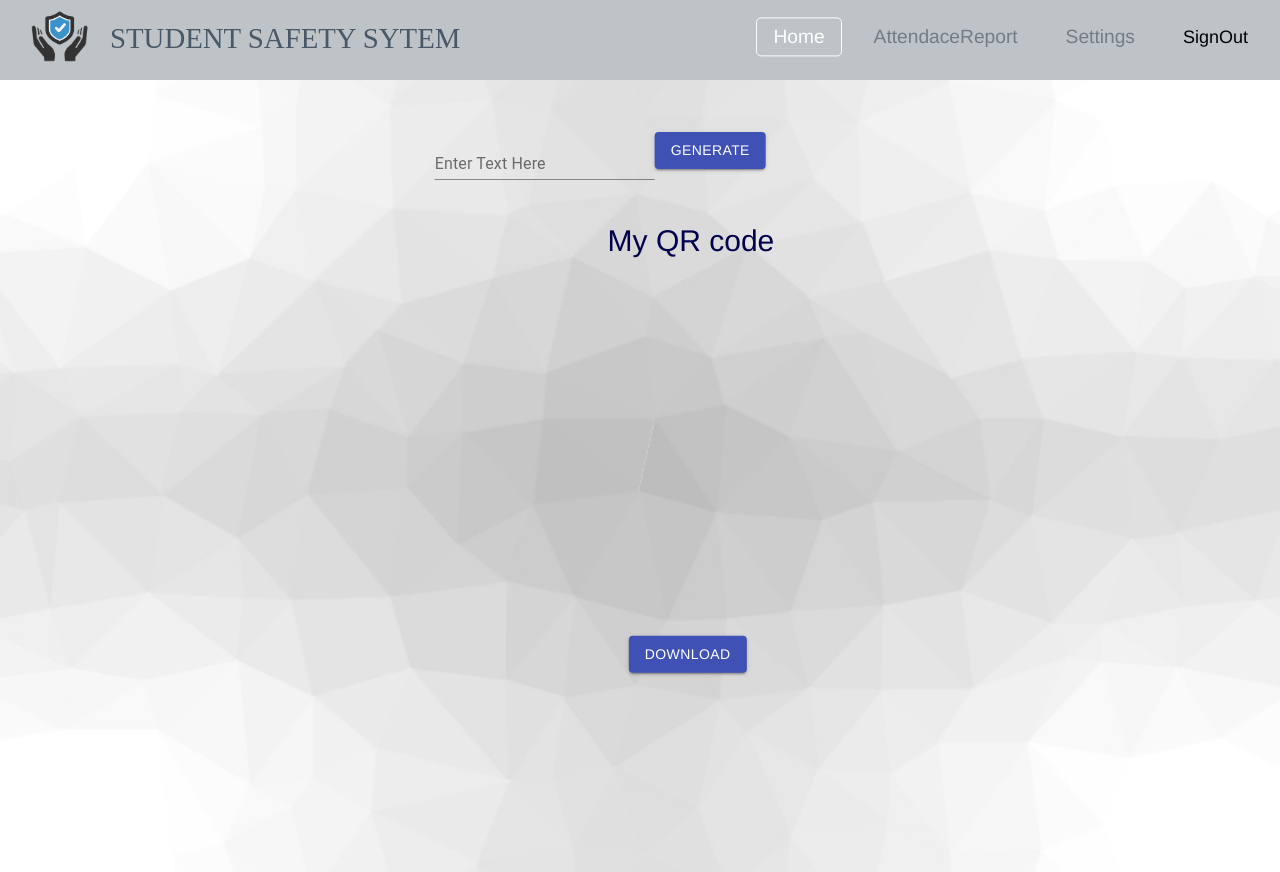
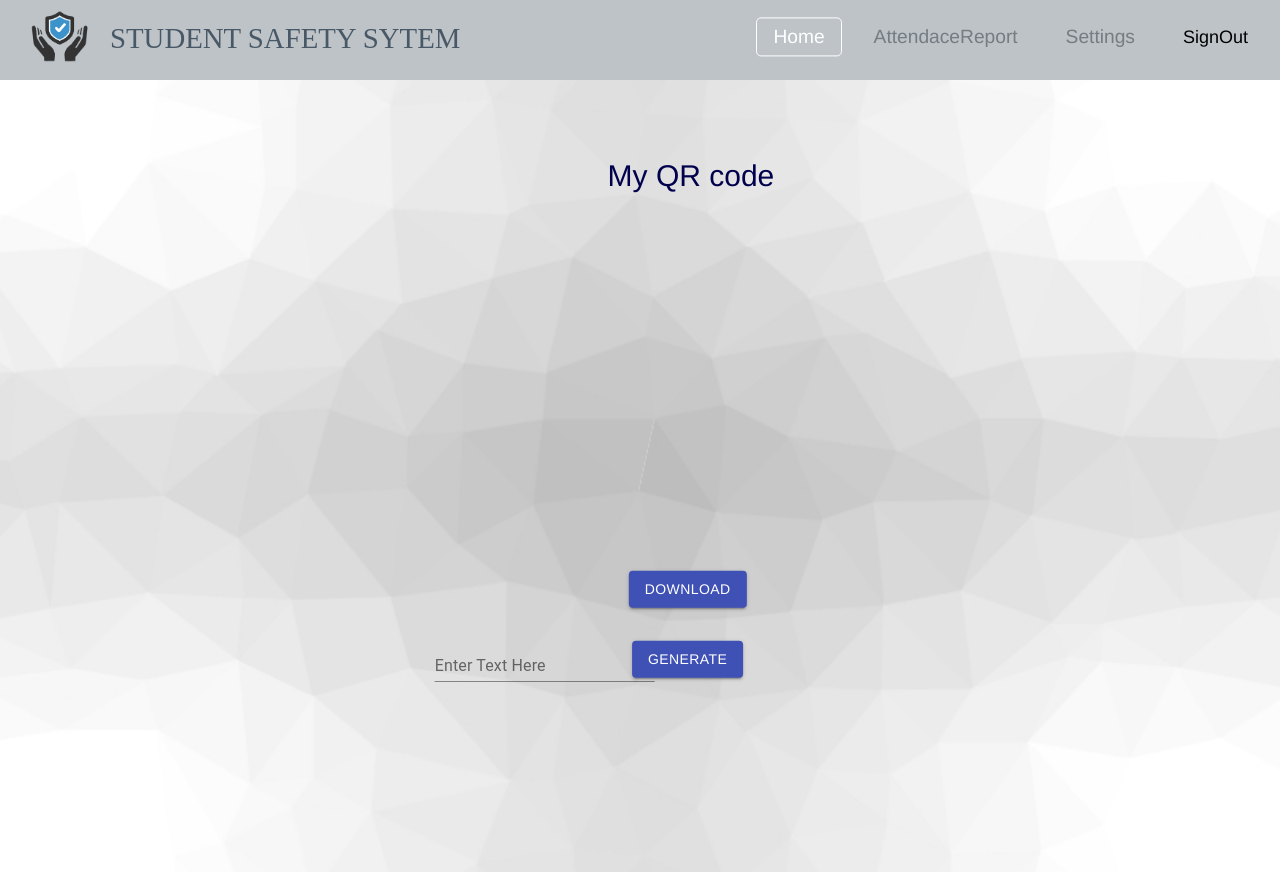
Before and after one commit to knimalaka/Student-Safety-System, a React (Create React App) app: page /components/Home in a window 1280 px wide. Built offline with nearby package versions, Linux system fonts and the light colour scheme; a web font is replaced by a local one.

Commit message:
Developed admin settings

```diff
--- a/src/components/AdminSettings.js
+++ b/src/components/AdminSettings.js
@@ -1,13 +1,31 @@
 import React, {useState} from 'react';
 import NavBar from './AdminNavBar';
+import { NavLink } from 'react-router-dom';
 
 function AdminSettings(){
+
+    const [click, setClick] = useState(false);
+    const handleClick = () => (!click)
 
   return(
     <>
     <NavBar />
         <div className = "AdminSettings">
-            <h2>Admin Settings Here</h2>
+            <h2>Settings</h2>
+
+            <div className="Nav-container-settings">
+
+            <li className="Nav-item-settings">
+            <NavLink exact to="/components/AdminSettings/AdminSecuritySettings" className="Nav-links-settings"
+            onClick={handleClick}>Security Settings</NavLink>
+            </li>
+
+            <li className="Nav-item-settings">
+            <NavLink exact to="/components/UserSettings/AppVersion" className="Nav-links-settings"
+            onClick={handleClick}>App Version</NavLink>
+            </li>
+
+        </div>
         </div>
     </>
     )
--- a/src/components/Home.js
+++ b/src/components/Home.js
@@ -25,8 +25,7 @@ function Home (){
           <Grid container spacing={2}>
             <Grid className="QRcode" item xl={4} lg={4} md={6} sm={12} xs={12}>
             <h2>My QR code</h2>
-
-              <TextField label="Enter Text Here" onChange={(e) => setText(e.target.value)}/>
+            <TextField className="qrTextField" label="Enter Text Here" onChange={(e) => setText(e.target.value)}/>
               <Button className="qrButton" variant="contained"
               color="primary" onClick={() => generateQrCode()}>Generate</Button>
               <br/>
@@ -43,6 +42,8 @@ function Home (){
             </Grid>
             <Grid item xl={4} lg={4} md={6} sm={12} xs={12}></Grid>
             <Grid item xl={4} lg={4} md={6} sm={12} xs={12}></Grid>
+
+
           </Grid>
       </div>
     </>
--- a/src/styles/AdminSettings.css
+++ b/src/styles/AdminSettings.css
@@ -7,3 +7,16 @@
     display: block;
     position: relative;
    }
+
+.AdminSettings h2{
+    display: block;
+    position: relative;
+    flex-direction: column;
+    transform: translate(50%,50%);
+    height: fit-content;
+    margin-left: -140px;
+    top: 50px;
+    color: #00004d;
+    font-weight: 50;
+    font-size: 35px;
+}
--- a/src/styles/AppVersion.css
+++ b/src/styles/AppVersion.css
@@ -7,3 +7,16 @@
     display: block;
     position: relative;
 }
+
+.AppVersion h2{
+    display: block;
+    position: relative;
+    flex-direction: column;
+    transform: translate(50%,50%);
+    height: fit-content;
+    margin-left: -225px;
+    top: 150px;
+    color: #00004d;
+    font-weight: 50;
+    font-size: 30px;
+}
--- a/src/styles/Home.css
+++ b/src/styles/Home.css
@@ -19,7 +19,7 @@
     cursor: pointer;
     width: 700px;
     left: 50%;
-    top: 15%;
+    top: 5%;
     transform: translate(-50%,-50%);
     margin-left: -50px;
 }
@@ -53,3 +53,21 @@
     position: absolute;
     transform: translate(-50%,-50%);
 }
+
+.QRcode .qrButton{
+    font-size: 14px;
+    font-family: "Cassannet Regular";
+    text-align: justify;
+    font-weight: 500;
+    color: #fff;
+    top: 600px;
+    margin-left: 26%;
+    left: 150px;
+    position: absolute;
+    transform: translate(-50%,-50%);
+}
+
+.QRcode .qrTextField{
+    top: 575px;
+    position: absolute;
+}
--- a/src/styles/Settings.css
+++ b/src/styles/Settings.css
@@ -37,11 +37,11 @@
     flex-direction: column;
     transform: translate(50%,50%);
     height: fit-content;
-    margin-left: -125px;
+    margin-left: -140px;
     top: 50px;
     color: #00004d;
     font-weight: 50;
-    font-size: 30px;
+    font-size: 35px;
 }
 
 .Nav-links-settings{
```
